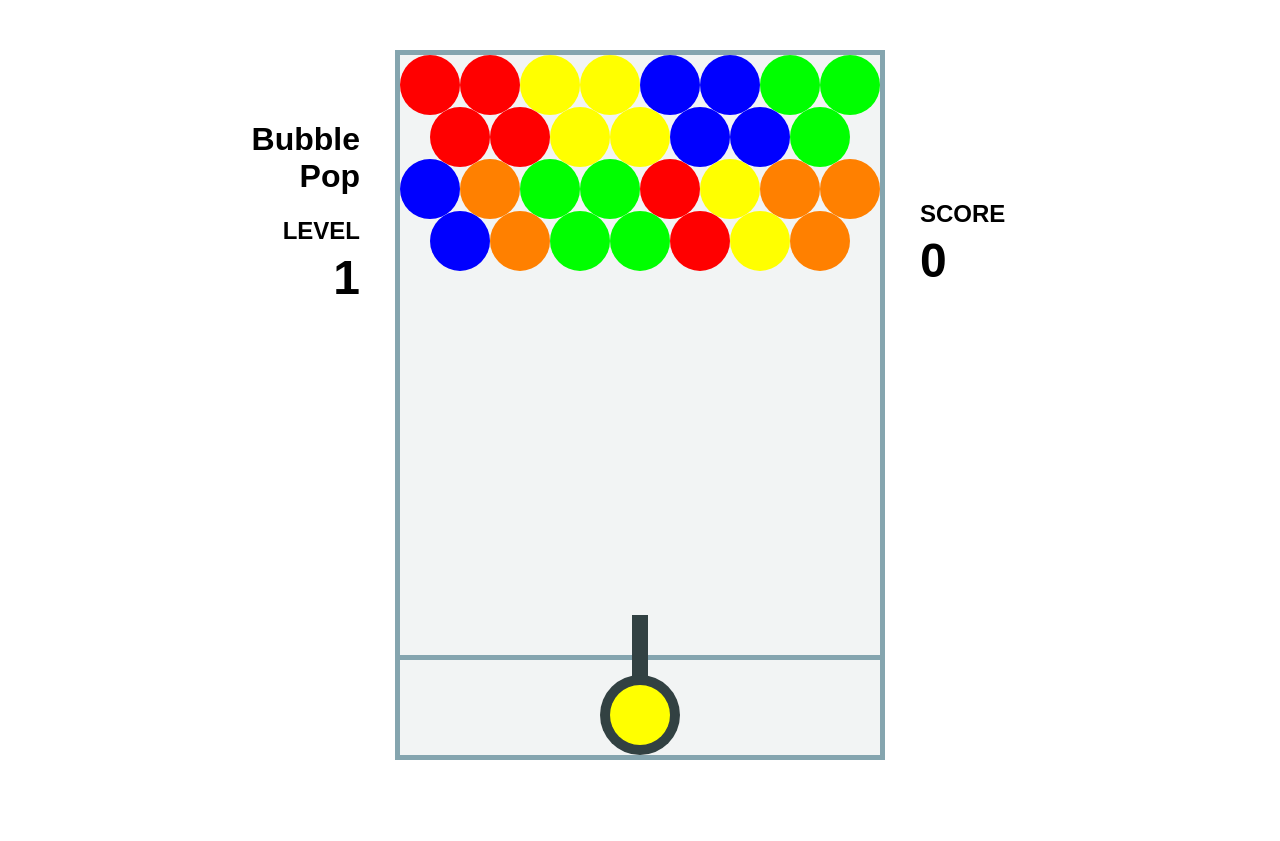
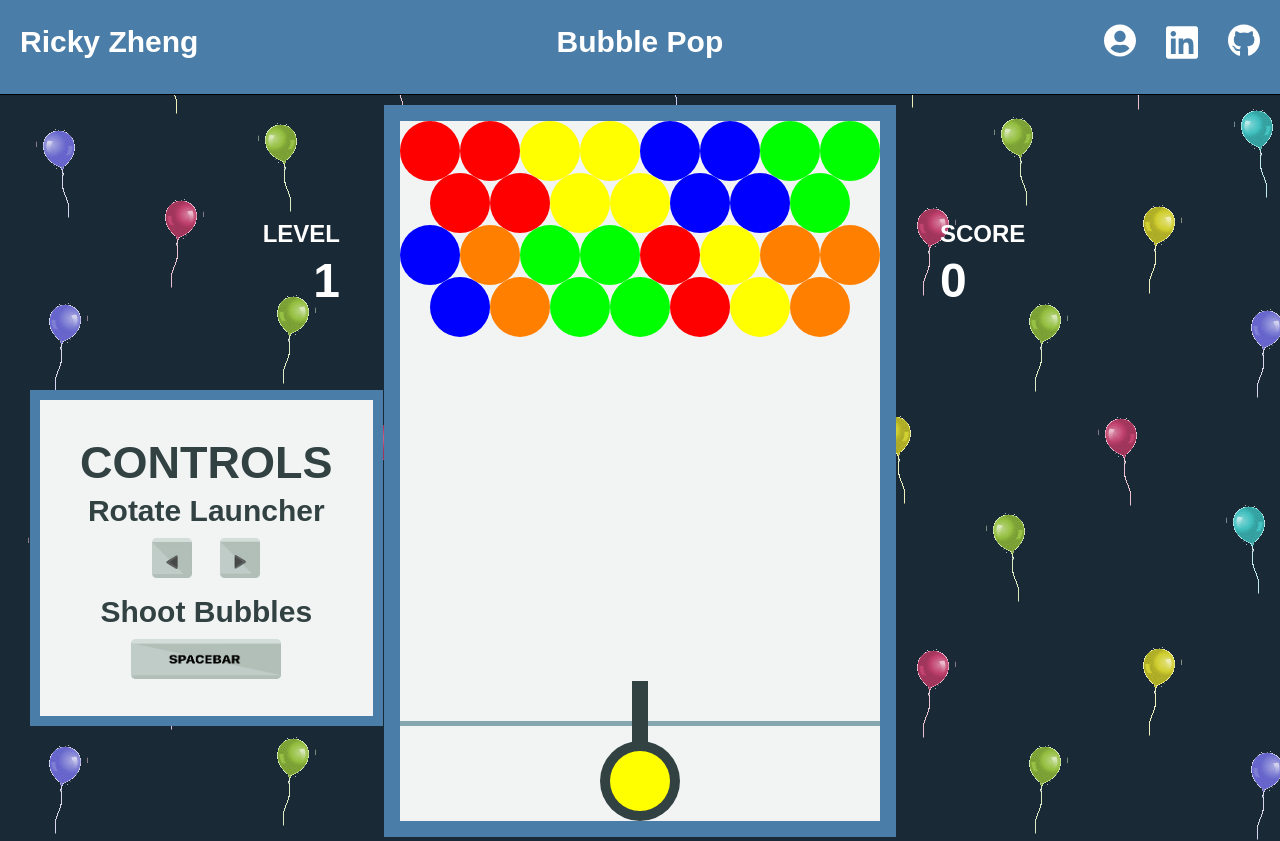
Before and after one commit to lordrickyz/bubble-pop, a website built with webpack: page index.html in a window 1280 px wide. Before the commit the page ends 800 px from the top, so only its background shows below. Built offline with nearby package versions, Linux system fonts and the light colour scheme.

Commit message:
Add Styling to Page

```diff
--- a/index.html
+++ b/index.html
@@ -10,16 +10,42 @@
   </head>
 
   <body>
+    <section class="header">
+      <div id="nameContainer" class="nav navName"> <h1>Ricky Zheng</h1></div>
+      <div id="titleContainer" class="nav navTitle"> <h1>Bubble Pop</h1> </div>
+      <div id="linksContainer" class="nav navLinks">
+        <a href="https://github.com/lordrickyz/bubble-pop">
+          <img src="./dist/images/github-logo.svg" alt="Github">
+        </a>
+        <a href="https://www.linkedin.com/in/rickyzhengs/">
+          <img src="./dist/images/linkedin-logo.svg" alt="Linkedin">
+        </a>
+        <a href="">
+          <img src="./dist/images/profile-logo.svg" alt="Profile">
+        </a>
+      </div>
+    </section>
+    <section class="bodyColor">
       <canvas id="canvas" width="480" height="700"></canvas>
+
+      <div id="controlsContainer" class="bubble control">
+        <h2>CONTROLS</h2>
+        <span id="control">Rotate Launcher</span>
+        <img src="./dist/images/leftctrl.png" alt="leftctrl" class="ctrl left">
+        <img src="./dist/images/rightctrl.png" alt="rightctrl" class="ctrl right">
+        <span id="control">Shoot Bubbles</span>
+        <img src="./dist/images/spacebar.png" alt="spacebar" class="spacebar">
+      </div>
+      <div id="scoreContainer" class="bubble score">
+
       <div id="levelContainer" class="bubble level">
-      <h1>Bubble <br> Pop</h1>
         <h2>LEVEL</h2>
         <span id="level">1</span>
       </div>
       <div id="scoreContainer" class="bubble score">
-
         <h2>SCORE</h2>
         <span id="score">0</span>
       </div>
+    </section>
   </body>
 </html>
--- a/src/game/game.js
+++ b/src/game/game.js
@@ -16,7 +16,6 @@ class Game {
     this.level = 0;
     this.points = 10;
     this.colorsLeft = bubbleColors.slice(0);
-
   }
 
   renderGame(game) {
```
Also changed, not shown: dist/images/boarder.png (added), dist/images/bubbleBG.png (added), dist/images/github-logo.svg (added), dist/images/leftctrl.png (added), dist/images/linkedin-logo.svg (added), dist/images/profile-logo.svg (added), dist/images/rightctrl.png (added), dist/images/spacebar.png (added), dist/stylesheet/game.css, 2 other files. Lines whose indentation alone changed are shown as unchanged.
